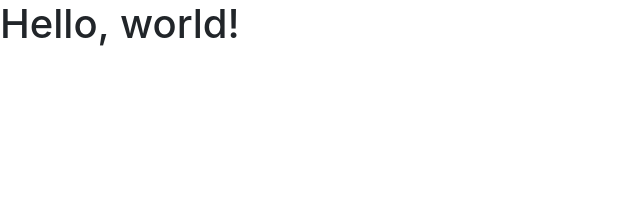
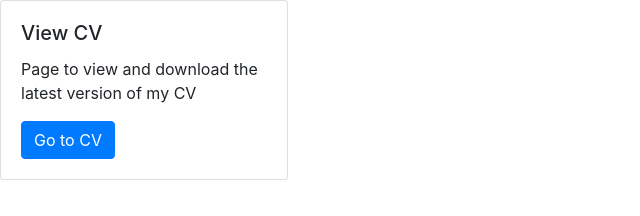
Before and after one commit to MarkusKNyland/cv, a plain HTML site: page index.html in a window 1280 px wide. Shown: the whole page, without its empty margins (0-640 px from the left). Drawn offline with nearby package versions, Linux system fonts and the light colour scheme.

Commit message:
Add CV card

```diff
--- a/index.html
+++ b/index.html
@@ -13,10 +13,16 @@
     <link rel="icon" type="image/png" sizes="16x16" href="/favicon/favicon-16x16.png">
     <link rel="manifest" href="/favicon/site.webmanifest">
 
-    <title>Hello, world!</title>
+    <title>Markus Nyland</title>
   </head>
   <body>
-    <h1>Hello, world!</h1>
+    <div class="card" style="width: 18rem;">
+      <div class="card-body">
+        <h5 class="card-title">View CV</h5>
+        <p class="card-text">Page to view and download the latest version of my CV</p>
+        <a href="#" class="btn btn-primary">Go to CV</a>
+      </div>
+    </div>
 
     <!-- Optional JavaScript -->
     <!-- jQuery first, then Popper.js, then Bootstrap JS -->
```
